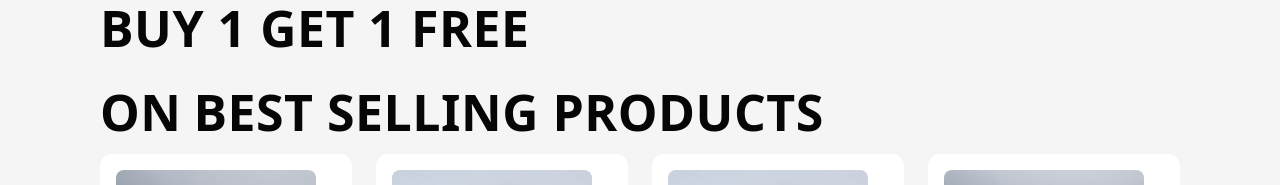
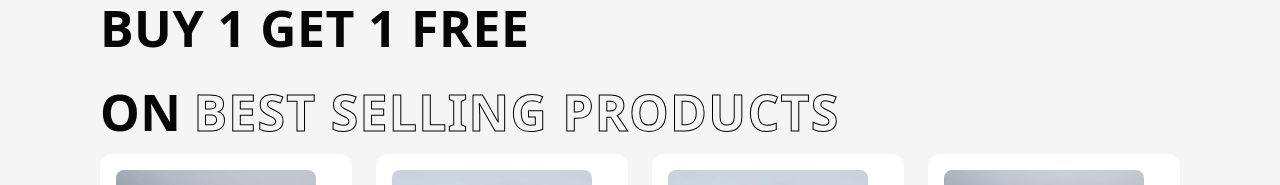
Before and after one commit to tanmoypaul1005/Genesys-Softwares, a Next.js app: page / in a window 1280 px wide. Shown: the part 727-912 px from the top of the page. Built offline with nearby package versions, Linux system fonts and the light colour scheme.

Commit message:
Refactor BestSellingProducts component to add outlined text style to the "best selling products" label Refactor ProductOfMonth component to fix spacing issue in the "PRODUCT OF THE MONTH" title

```diff
--- a/app/components/BestSellingProducts.js
+++ b/app/components/BestSellingProducts.js
@@ -8,7 +8,8 @@ const BestSellingProducts = () => {
                 <div className='text-[#060606]'>Buy 1 get 1 Free</div>
                 <div className='flex gap-x-3'>
                     <div className='text-[#060606]'>on </div>
-                    <div className='text-[#060606]'>best selling products</div>
+                    <div className='text-[#060606] tracking-wide outlined-text '>best selling products</div>
+
                 </div>
             </div>
 
--- a/app/components/ProductOfMonth.js
+++ b/app/components/ProductOfMonth.js
@@ -20,7 +20,7 @@ const ProductOfMonth = () => {
 
   return (
     <div className="container p-6 mx-auto">
-      <div className="text-[70px] leading-[80px] justify-center font-bold text-center flex gap-x-2  mb-[48px]">
+      <div className="text-[70px] leading-[80px] justify-center font-bold text-center flex gap-x-2 mb-[48px]">
       <h1 className="">PRODUCT OF </h1>
       <div className="tracking-wide outlined-text">
         THE MONTH
```
